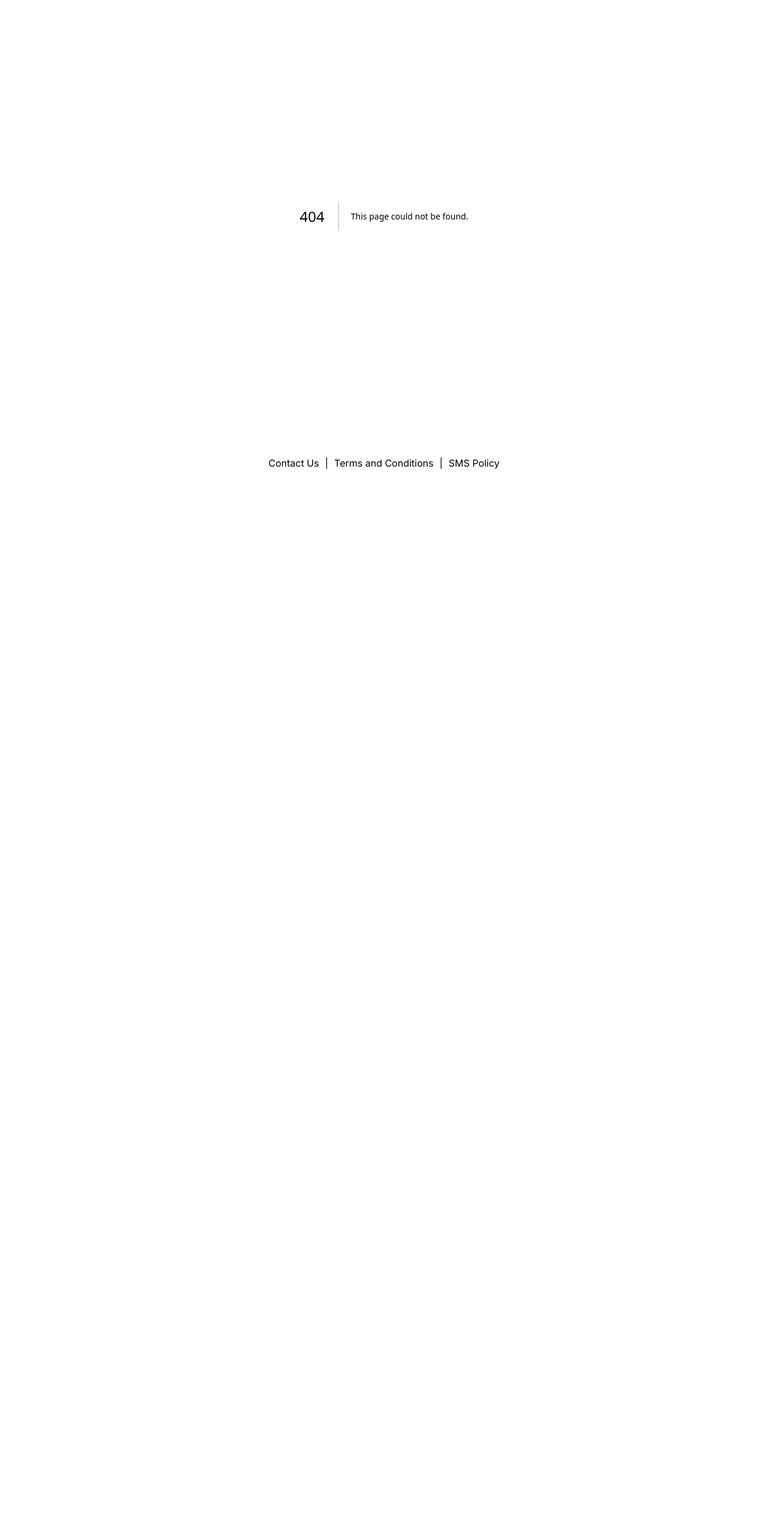
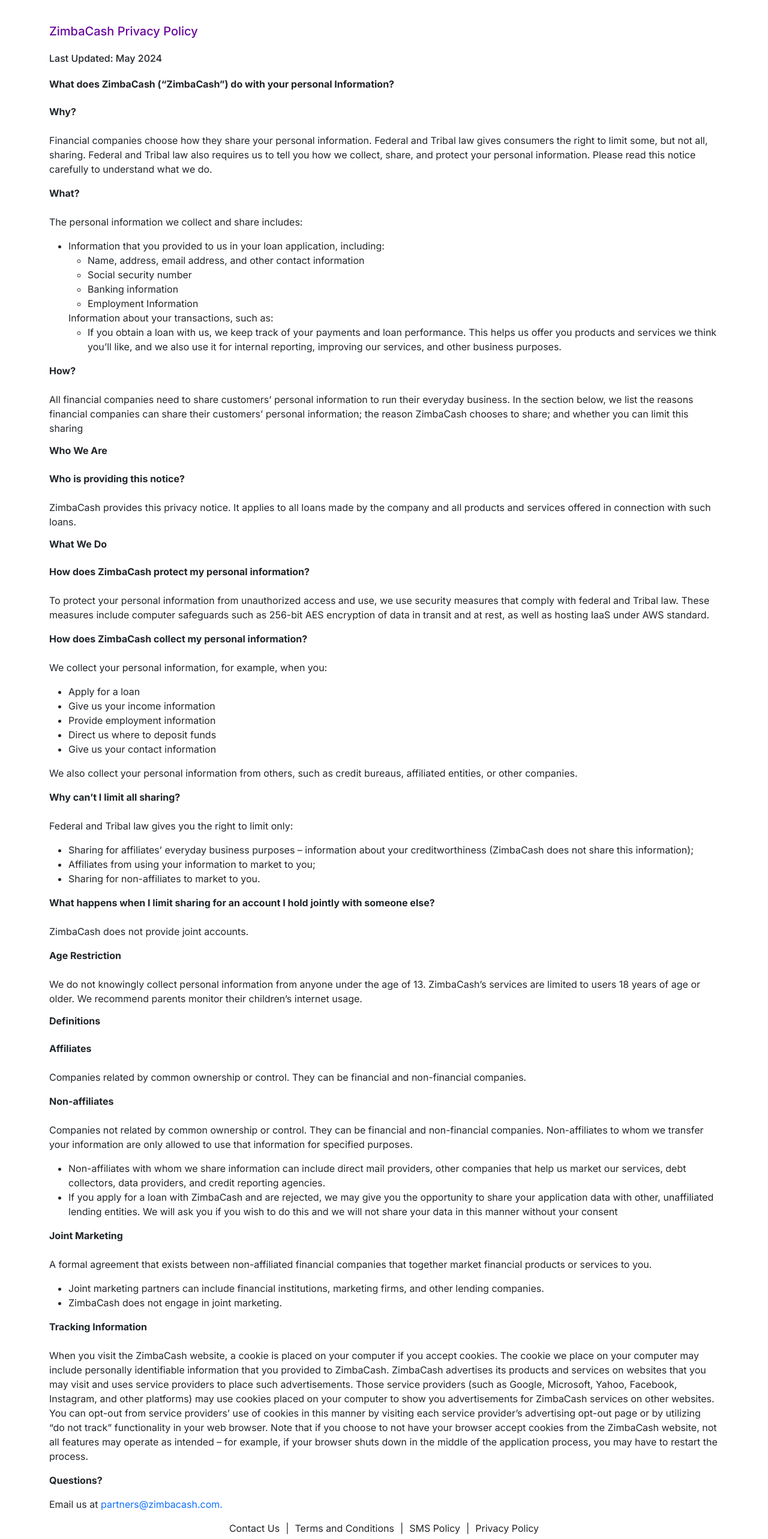
Before and after one commit to mubinkg/micro-finance, a Next.js app: page /zimba-cash/privacy-policy in a window 1280 px wide. Before the commit this address had no page. Shown: the part 40-2606 px from the top of the page at 60% size. Before the commit the page ends 860 px from the top, so only its background shows below. Built offline with nearby package versions, Linux system fonts and the light colour scheme.

Commit message:
added privacy policy

```diff
--- /dev/null
+++ b/app/zimba-cash/privacy-policy/page.tsx
@@ -0,0 +1,195 @@
+import { Container } from "reactstrap";
+import AppNav from "../../../components/Navbar";
+
+export default function Page() {
+  return (
+    <>
+      <AppNav hideSideNav={true} />
+      <Container className="mt-4">
+        <h5 style={{ color: "#68069d" }} className="mb-4">
+          ZimbaCash Privacy Policy
+        </h5>
+        <h6 className="mb-4">Last Updated: May 2024</h6>
+        <h6 style={{ fontWeight: "bold" }} className="mb-4">
+          What does ZimbaCash (“ZimbaCash”) do with your personal Information?
+        </h6>
+        <p style={{ fontWeight: "bold" }} className="mb-4">
+          Why?
+        </p>
+        <p>
+          Financial companies choose how they share your personal information.
+          Federal and Tribal law gives consumers the right to limit some, but
+          not all, sharing. Federal and Tribal law also requires us to tell you
+          how we collect, share, and protect your personal information. Please
+          read this notice carefully to understand what we do.
+        </p>
+        <p style={{ fontWeight: "bold" }} className="mb-4">
+          What?
+        </p>
+        <p>The personal information we collect and share includes:</p>
+        <ul>
+          <li>
+            Information that you provided to us in your loan application,
+            including:
+            <ul>
+              <li>
+                Name, address, email address, and other contact information
+              </li>
+              <li>Social security number</li>
+              <li>Banking information</li>
+              <li>Employment Information</li>
+            </ul>
+          </li>
+          <span>Information about your transactions, such as:</span>
+          <ul>
+            <li>
+              If you obtain a loan with us, we keep track of your payments and
+              loan performance. This helps us offer you products and services we
+              think you’ll like, and we also use it for internal reporting,
+              improving our services, and other business purposes.
+            </li>
+          </ul>
+        </ul>
+
+        <p style={{ fontWeight: "bold" }} className="mb-4">
+          How?
+        </p>
+        <p>
+          All financial companies need to share customers’ personal information
+          to run their everyday business. In the section below, we list the
+          reasons financial companies can share their customers’ personal
+          information; the reason ZimbaCash chooses to share; and whether you
+          can limit this sharing
+        </p>
+        <h6 style={{ fontWeight: "bold" }} className="mb-4">
+          Who We Are
+        </h6>
+
+        <p style={{ fontWeight: "bold" }} className="mb-4">
+          Who is providing this notice?
+        </p>
+        <p>
+          ZimbaCash provides this privacy notice. It applies to all loans made
+          by the company and all products and services offered in connection
+          with such loans.
+        </p>
+        <h6 style={{ fontWeight: "bold" }} className="mb-4">
+          What We Do
+        </h6>
+
+        <p style={{ fontWeight: "bold" }} className="mb-4">
+          How does ZimbaCash protect my personal information?
+        </p>
+
+        <p>
+          To protect your personal information from unauthorized access and use,
+          we use security measures that comply with federal and Tribal law.
+          These measures include computer safeguards such as 256-bit AES
+          encryption of data in transit and at rest, as well as hosting IaaS
+          under AWS standard.
+        </p>
+        <p style={{ fontWeight: "bold" }} className="mb-4">
+          How does ZimbaCash collect my personal information?
+        </p>
+        <p>We collect your personal information, for example, when you:</p>
+        <ul>
+          <li>Apply for a loan</li>
+          <li>Give us your income information</li>
+          <li>Provide employment information</li>
+          <li>Direct us where to deposit funds</li>
+          <li>Give us your contact information</li>
+        </ul>
+        <p>
+          We also collect your personal information from others, such as credit
+          bureaus, affiliated entities, or other companies.
+        </p>
+        <p style={{ fontWeight: "bold" }} className="mb-4">
+          Why can’t I limit all sharing?
+        </p>
+        <p>Federal and Tribal law gives you the right to limit only:</p>
+        <ul>
+          <li>
+            Sharing for affiliates’ everyday business purposes – information
+            about your creditworthiness (ZimbaCash does not share this
+            information);
+          </li>
+          <li>Affiliates from using your information to market to you;</li>
+          <li>Sharing for non-affiliates to market to you.</li>
+        </ul>
+        <p style={{ fontWeight: "bold" }} className="mb-4">
+          What happens when I limit sharing for an account I hold jointly with
+          someone else?
+        </p>
+        <p>ZimbaCash does not provide joint accounts.</p>
+        <p style={{ fontWeight: "bold" }} className="mb-4">
+          Age Restriction
+        </p>
+        <p>
+          We do not knowingly collect personal information from anyone under the
+          age of 13. ZimbaCash’s services are limited to users 18 years of age
+          or older. We recommend parents monitor their children’s internet
+          usage.
+        </p>
+        <h6 style={{ fontWeight: "bold" }} className="mb-4">
+          Definitions
+        </h6>
+        <p style={{ fontWeight: "bold" }} className="mb-4">
+        Affiliates
+        </p>
+        <p>Companies related by common ownership or control. They can be
+financial and non-financial companies.
+</p>
+        <p style={{ fontWeight: "bold" }} className="mb-4">
+        Non-affiliates        </p>
+        <p>Companies not related by common ownership or control. They can
+be financial and non-financial companies. Non-affiliates to whom we
+transfer your information are only allowed to use that information for
+specified purposes.
+
+</p>
+<ul>
+    <li>Non-affiliates with whom we share information can include
+direct mail providers, other companies that help us market our
+services, debt collectors, data providers, and credit reporting
+agencies.</li>
+    <li>If you apply for a loan with ZimbaCash and are rejected, we
+may give you the opportunity to share your application data with
+other, unaffiliated lending entities. We will ask you if you wish to
+do this and we will not share your data in this manner without
+your consent</li>
+</ul>
+<p style={{ fontWeight: "bold" }} className="mb-4">Joint Marketing
+</p>
+<p>A formal agreement that exists between non-affiliated financial
+companies that together market financial products or services to you.</p>
+<ul>
+    <li>Joint marketing partners can include financial institutions,
+marketing firms, and other lending companies.
+</li>
+    <li>ZimbaCash does not engage in joint marketing.</li>
+</ul>
+<p style={{ fontWeight: "bold" }} className="mb-4">Tracking Information</p>
+<p>When you visit the ZimbaCash website, a cookie is placed on your
+computer if you accept cookies. The cookie we place on your
+computer may include personally identifiable information that you
+provided to ZimbaCash. ZimbaCash advertises its products and
+services on websites that you may visit and uses service providers to
+place such advertisements. Those service providers (such as
+Google, Microsoft, Yahoo, Facebook, Instagram, and other platforms)
+may use cookies placed on your computer to show you
+advertisements for ZimbaCash services on other websites. You can
+opt-out from service providers’ use of cookies in this manner by
+visiting each service provider’s advertising opt-out page or by
+utilizing “do not track” functionality in your web browser. Note that if
+you choose to not have your browser accept cookies from the
+ZimbaCash website, not all features may operate as intended – for
+example, if your browser shuts down in the middle of the application
+process, you may have to restart the process.
+</p>
+<p style={{ fontWeight: "bold" }} >Questions?</p>
+<p>Email us at <a href="mailto:partners@zimbacash.com" style={{textDecoration:'none'}}>partners@zimbacash.com.</a></p>
+
+      </Container>
+    </>
+  );
+}
--- a/components/Footer.jsx
+++ b/components/Footer.jsx
@@ -16,7 +16,9 @@ export default function Footer() {
             <p>|</p>
             <p onClick={()=>router.push('/zimba-cash/terms-conditions')} style={{marginLeft: '10px', cursor: "pointer",  marginRight: '10px'}}>Terms and Conditions</p>
             <p>|</p>
-            <p onClick={()=>router.push('/zimba-cash/sms-policy')} style={{marginLeft: '10px', cursor: "pointer"}}>SMS Policy</p>
+            <p onClick={()=>router.push('/zimba-cash/sms-policy')} style={{marginLeft: '10px', cursor: "pointer", marginRight: '10px'}}>SMS Policy</p>
+            <p>|</p>
+            <p onClick={()=>router.push('/zimba-cash/privacy-policy')} style={{marginLeft: '10px', cursor: "pointer"}}>Privacy Policy</p>
         </div>
     ) : ""
 }
--- a/package.json
+++ b/package.json
@@ -27,6 +27,7 @@
     "@types/node": "20.12.7",
     "@types/react": "18.2.79",
     "eslint": "^8",
-    "eslint-config-next": "14.2.2"
+    "eslint-config-next": "14.2.2",
+    "typescript": "5.4.5"
   }
 }
```
